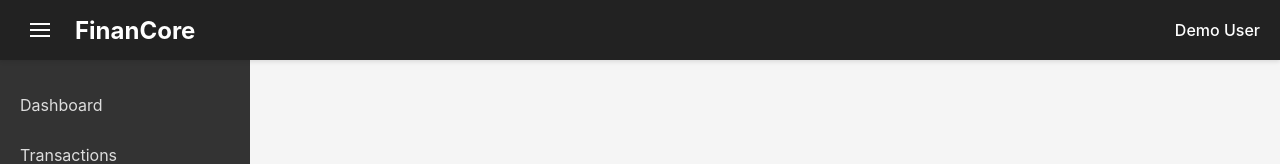
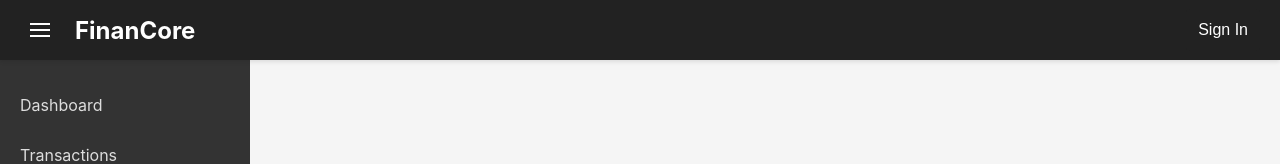
Before and after one commit to mhmmdslmnfslnust/Financore---Another-finace-app, a React (Create React App) app: page /login in a window 1280 px wide. Shown: the top 164 px of the page. Built offline with nearby package versions, Linux system fonts and the light colour scheme.

Commit message:
Navbar Optimization

```diff
--- a/src/components/UI/Navbar.css
+++ b/src/components/UI/Navbar.css
@@ -185,3 +185,38 @@ body {
     padding-right: 10px;
   }
 }
+
+.navbar-right {
+  display: flex;
+  align-items: center;
+}
+
+.user-info-container {
+  display: flex;
+  align-items: center;
+  gap: 10px;
+}
+
+.login-btn, .logout-btn {
+  background-color: transparent;
+  border: 1px solid white;
+  color: white;
+  padding: 5px 10px;
+  border-radius: 4px;
+  cursor: pointer;
+  font-size: 14px;
+  transition: background-color 0.2s;
+}
+
+.login-btn:hover, .logout-btn:hover {
+  background-color: rgba(255, 255, 255, 0.1);
+}
+
+.logout-btn {
+  border-color: #ff6b6b;
+  color: #ff6b6b;
+}
+
+.logout-btn:hover {
+  background-color: rgba(255, 107, 107, 0.1);
+}
--- a/src/components/UI/Navbar.js
+++ b/src/components/UI/Navbar.js
@@ -1,8 +1,21 @@
-import React from 'react';
-import { Link } from 'react-router-dom';
+import React, { useContext } from 'react';
+import { Link, useNavigate } from 'react-router-dom';
+import { AuthContext } from '../../context/AuthContext';
 import './Navbar.css';
 
 const Navbar = ({ toggleSidebar }) => {
+  const { currentUser, logout } = useContext(AuthContext);
+  const navigate = useNavigate();
+
+  const handleLogout = () => {
+    logout();
+    navigate('/login');
+  };
+
+  const handleLogin = () => {
+    navigate('/login');
+  };
+
   return (
     <nav className="navbar">
       <div className="navbar-left">
@@ -12,9 +25,14 @@ const Navbar = ({ toggleSidebar }) => {
         <Link to="/" className="navbar-brand">FinanCore</Link>
       </div>
       <div className="navbar-right">
-        <div className="user-info">
-          <span>Demo User</span>
-        </div>
+        {currentUser ? (
+          <div className="user-info-container">
+            <span className="user-info">{currentUser.username || "User"}</span>
+            <button onClick={handleLogout} className="logout-btn">Logout</button>
+          </div>
+        ) : (
+          <button onClick={handleLogin} className="login-btn">Sign In</button>
+        )}
       </div>
     </nav>
   );
```
